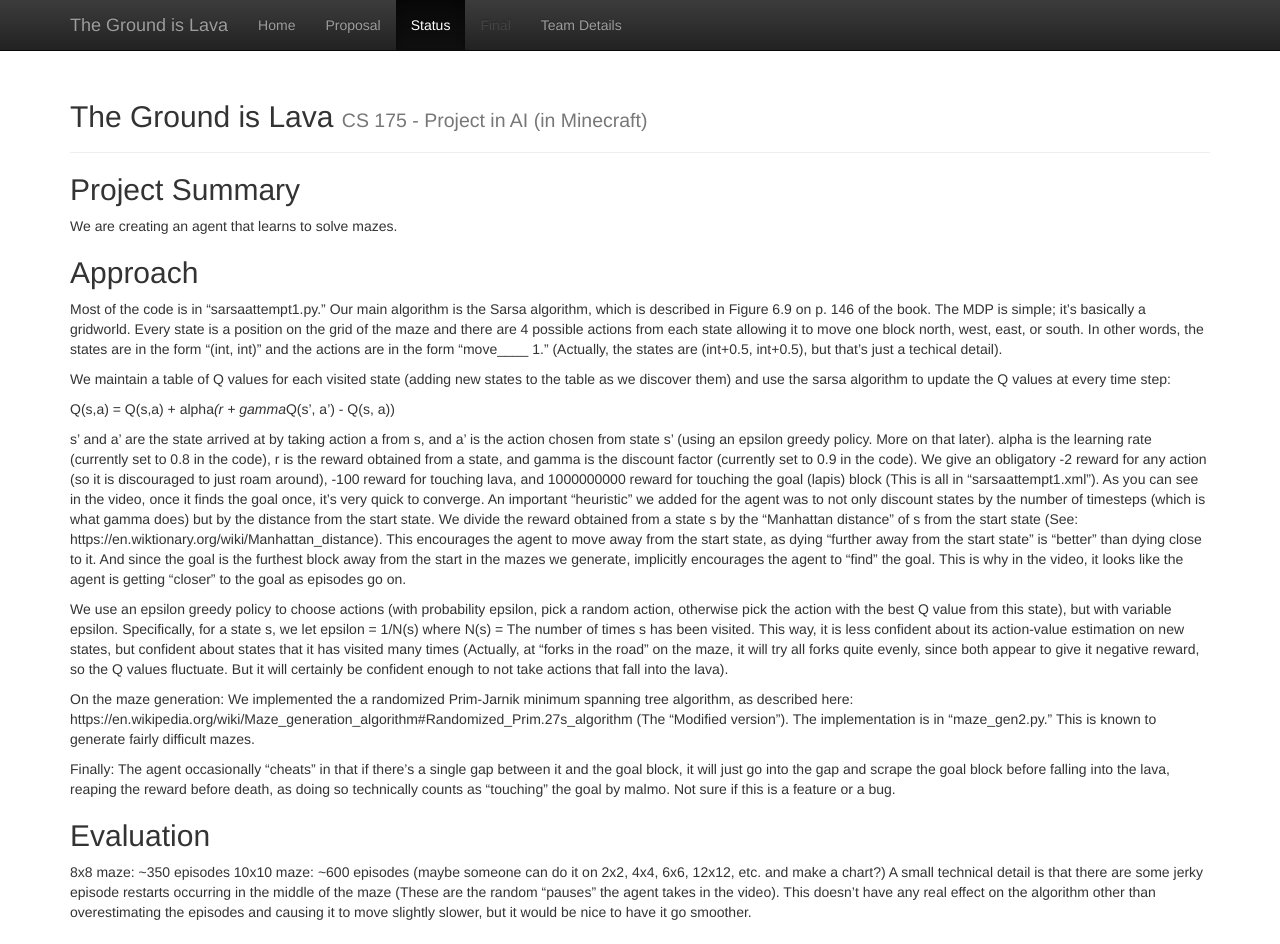
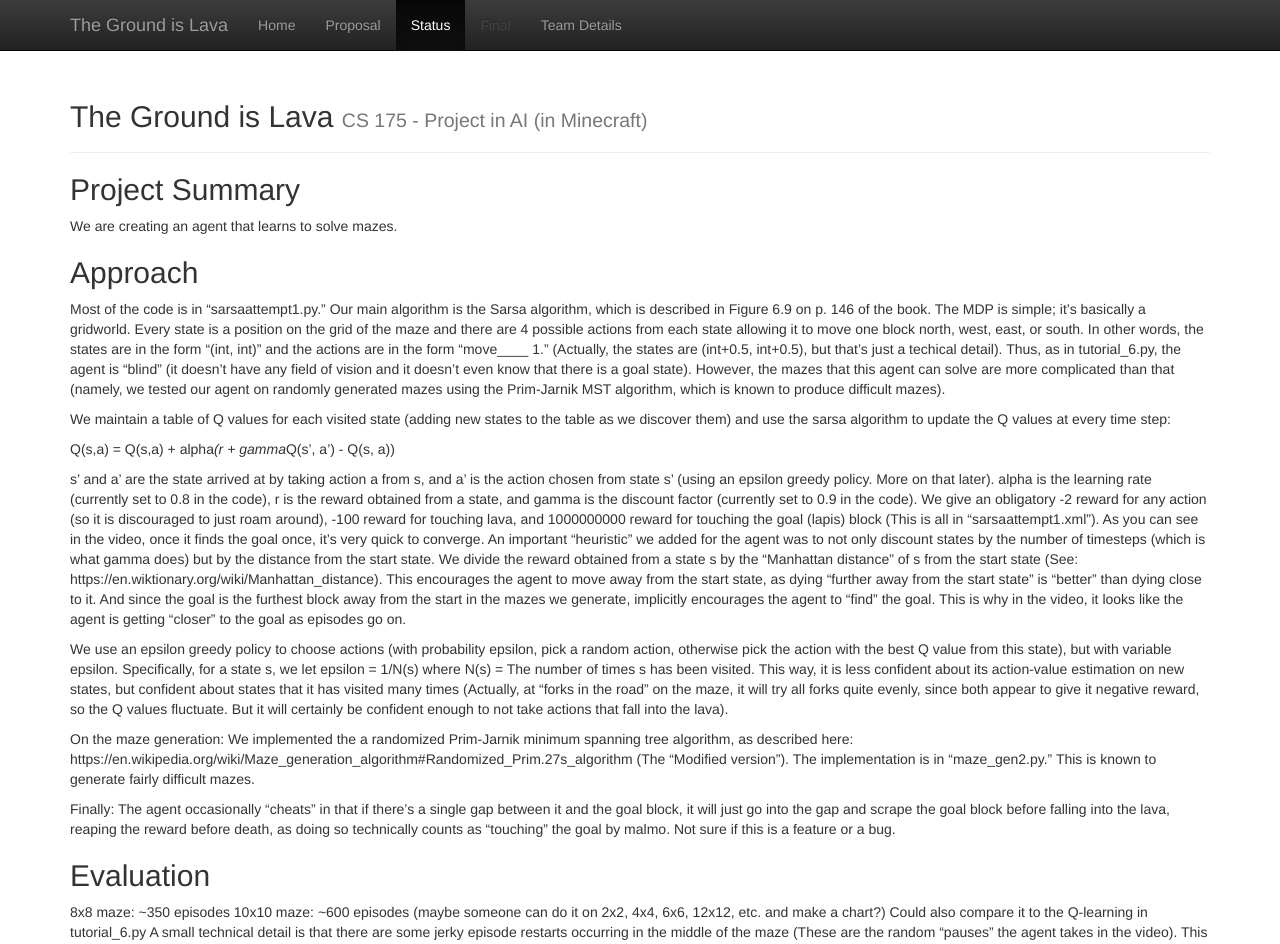
Before and after one commit to katmannn/The-Ground-is-Lava, a Jekyll site: the page built from docs/status.md, in a window 1280 px wide and 1400 px high. Shown: the top 944 px of the window. Built offline with Jekyll 4.4.1, drawn with Linux system fonts in a browser that asks for light colours; some of the changed text lies outside the part shown.

Commit message:
Update status.md

```diff
--- a/docs/status.md
+++ b/docs/status.md
@@ -6,7 +6,7 @@ title: Status
 We are creating an agent that learns to solve mazes.
 
 ## Approach
-Most of the code is in "sarsaattempt1.py." Our main algorithm is the Sarsa algorithm, which is described in Figure 6.9 on p. 146 of the book. The MDP is simple; it's basically a gridworld. Every state is a position on the grid of the maze and there are 4 possible actions from each state allowing it to move one block north, west, east, or south. In other words, the states are in the form "(int, int)" and the actions are in the form "move____ 1." (Actually, the states are (int+0.5, int+0.5), but that's just a techical detail).
+Most of the code is in "sarsaattempt1.py." Our main algorithm is the Sarsa algorithm, which is described in Figure 6.9 on p. 146 of the book. The MDP is simple; it's basically a gridworld. Every state is a position on the grid of the maze and there are 4 possible actions from each state allowing it to move one block north, west, east, or south. In other words, the states are in the form "(int, int)" and the actions are in the form "move____ 1." (Actually, the states are (int+0.5, int+0.5), but that's just a techical detail). Thus, as in tutorial_6.py, the agent is "blind" (it doesn't have any field of vision and it doesn't even know that there is a goal state). However, the mazes that this agent can solve are more complicated than that (namely, we tested our agent on randomly generated mazes using the Prim-Jarnik MST algorithm, which is known to produce difficult mazes).
 
 We maintain a table of Q values for each visited state (adding new states to the table as we discover them) and use the sarsa algorithm to update the Q values at every time step:
 
@@ -24,6 +24,7 @@ Finally: The agent occasionally "cheats" in that if there's a single gap between
 8x8 maze: ~350 episodes
 10x10 maze: ~600 episodes
 (maybe someone can do it on 2x2, 4x4, 6x6, 12x12, etc. and make a chart?)
+Could also compare it to the Q-learning in tutorial_6.py
 A small technical detail is that there are some jerky episode restarts occurring in the middle of the maze (These are the random "pauses" the agent takes in the video). This doesn't have any real effect on the algorithm other than overestimating the episodes and causing it to move slightly slower, but it would be nice to have it go smoother.
 
 ## Remaining Goals and Challenges
```
